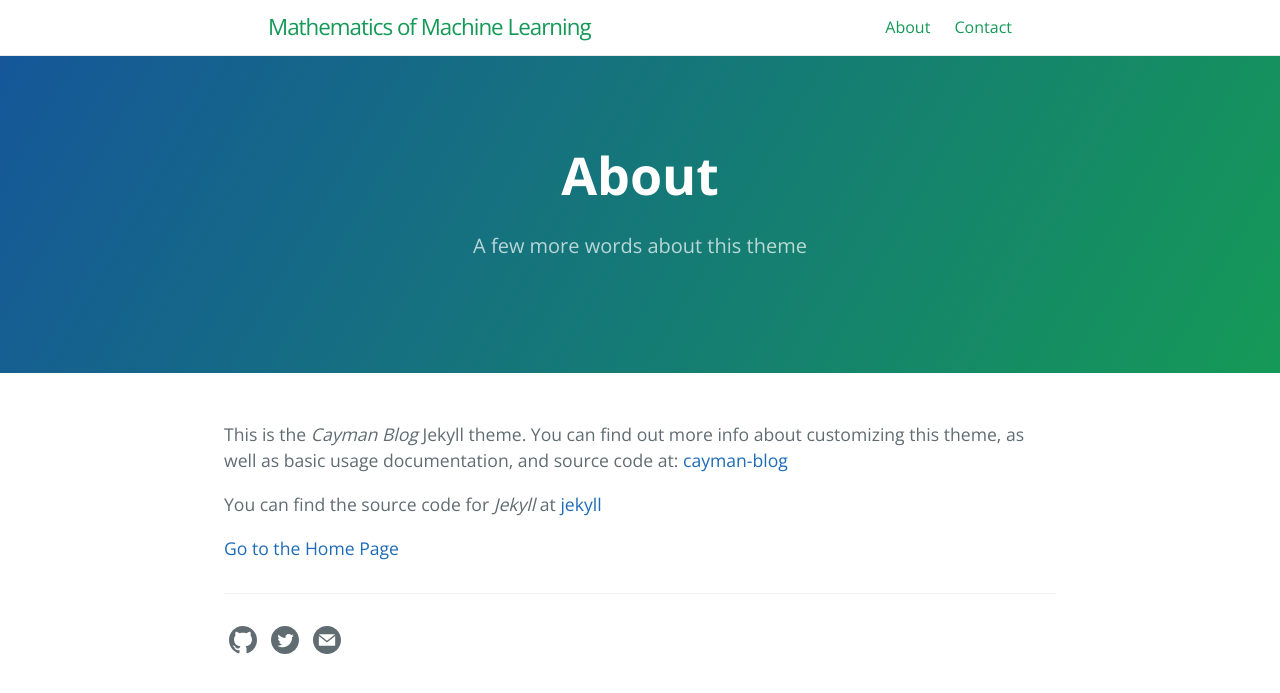
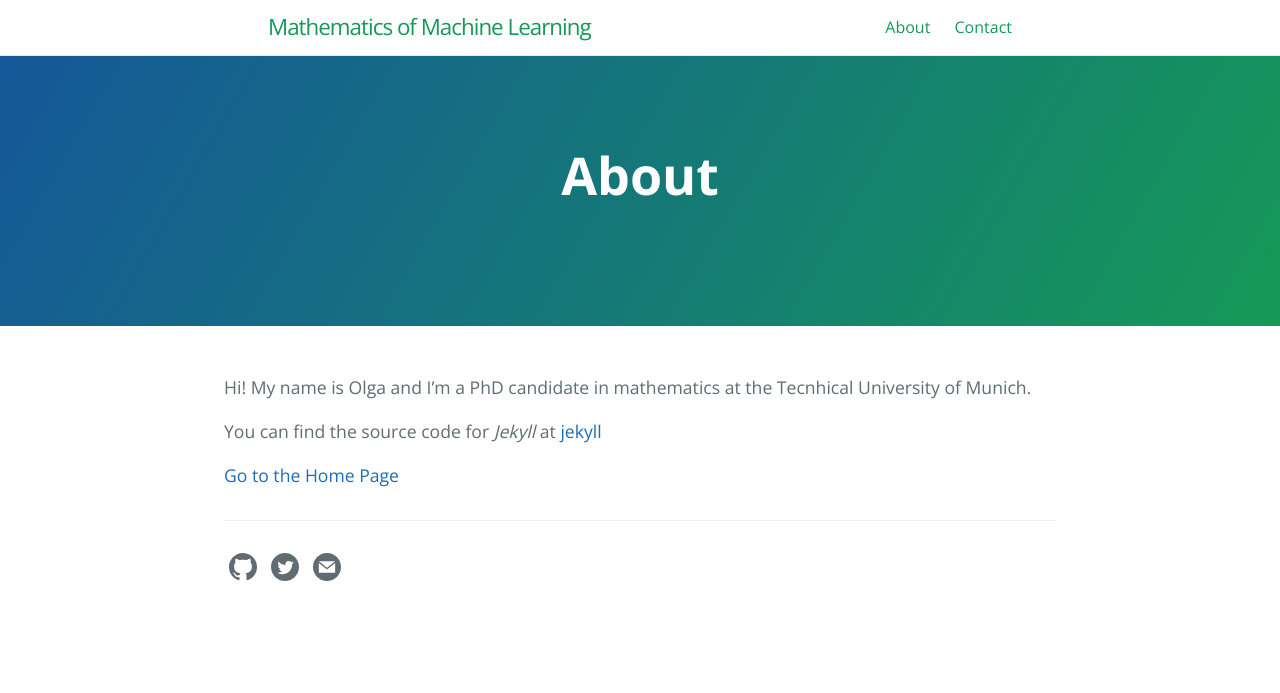
Before and after one commit to olgagraf/olgagraf.github.io, a Jekyll site: the page built from about.md, in a window 1280 px wide. Shown: the top 693 px of the page. Built offline with Jekyll 4.4.1, drawn with Linux system fonts in a browser that asks for light colours.

Commit message:
Update about.md

```diff
--- a/about.md
+++ b/about.md
@@ -1,13 +1,13 @@
 ---
 layout: page
 title: About
-tagline: A few more words about this theme
+tagline:
 permalink: /about.html
 ref: about
 order: 0
 ---
 
-This is the _Cayman Blog_ Jekyll theme. You can find out more info about customizing this theme, as well as basic usage documentation, and source code at: [cayman-blog](https://github.com/lorepirri/cayman-blog)
+Hi! My name is Olga and I'm a PhD candidate in mathematics at the Tecnhical University of Munich.
 
 You can find the source code for _Jekyll_ at [jekyll](https://github.com/jekyll/jekyll)
 
```
